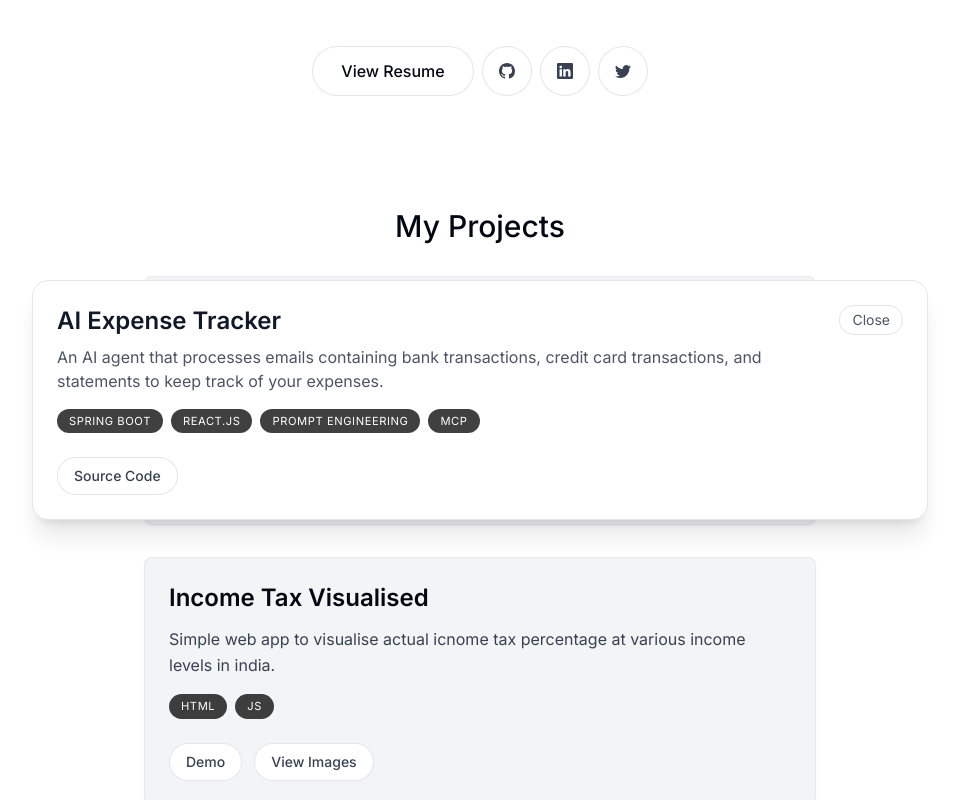
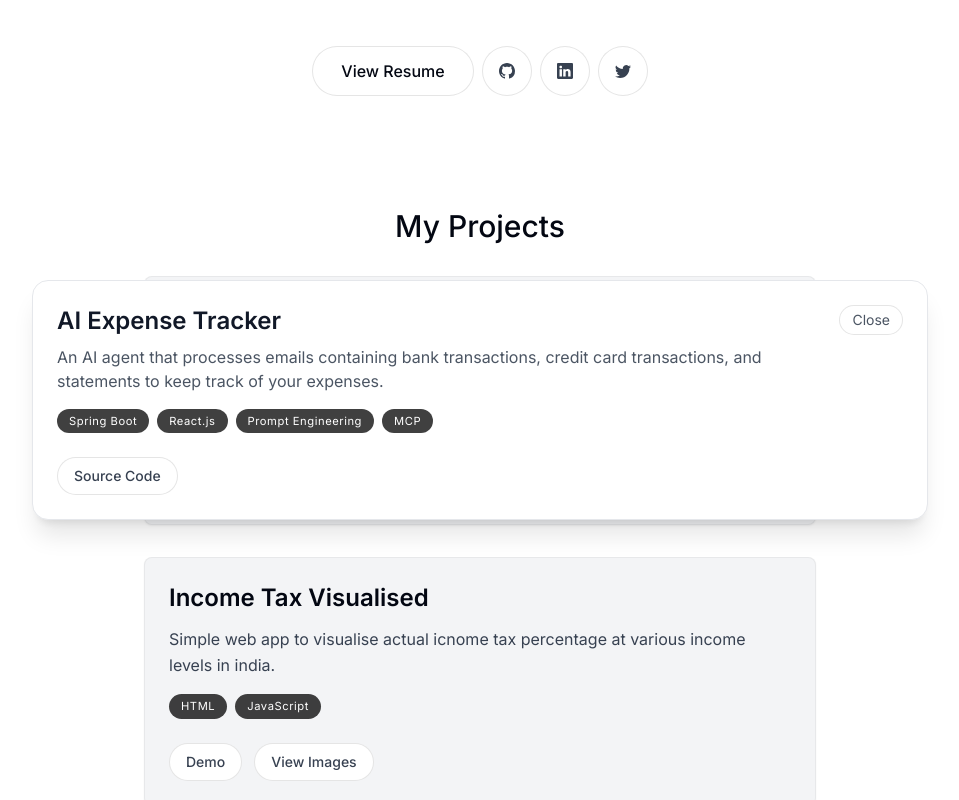
Before and after one commit to mukuzz/portfolio, a Next.js app: page / in a window 1280 px wide. Both pictures are taken after a click on the element 640 px from the left and 818 px from the top of the page. Shown: the part 418-1218 px from the top of the page, without its empty margins (160-1119 px from the left). Built offline with nearby package versions, Linux system fonts and the light colour scheme.

Commit message:
standardize tag casing in ProjectCard and ProjectModal; update tags in projectsData for consistency

```diff
--- a/components/ProjectCard.tsx
+++ b/components/ProjectCard.tsx
@@ -14,7 +14,7 @@ export default function ProjectCard({ project, onOpen }: { project: Project; onO
         <ul className="mt-4 flex flex-wrap gap-2">
           {tags.map((tag, index) => (
             <li
-              className="rounded-full bg-black/[0.75] px-3 py-1 text-[0.7rem] uppercase tracking-wider text-white"
+              className="rounded-full bg-black/[0.75] px-3 py-1 text-[0.7rem] tracking-wider text-white"
               key={index}
             >
               {tag}
--- a/components/ProjectModal.tsx
+++ b/components/ProjectModal.tsx
@@ -56,7 +56,7 @@ export default function ProjectModal({ project, onClose }: { project: Project |
             <p className="mt-2 text-gray-600">{description}</p>
             <ul className="mt-4 flex flex-wrap gap-2">
               {tags.map((tag, index) => (
-                <li key={index} className="rounded-full bg-black/[0.75] px-3 py-1 text-[0.7rem] uppercase tracking-wider text-white">
+                <li key={index} className="rounded-full bg-black/[0.75] px-3 py-1 text-[0.7rem] tracking-wider text-white">
                   {tag}
                 </li>
               ))}
--- a/lib/data.ts
+++ b/lib/data.ts
@@ -22,7 +22,7 @@ export const projectsData = [
     title: "Income Tax Visualised",
     description:
       "Simple web app to visualise actual icnome tax percentage at various income levels in india.",
-    tags: ["Html", "js"],
+    tags: ["HTML", "JavaScript"],
     links: [
       {
         name: "Demo",
```
